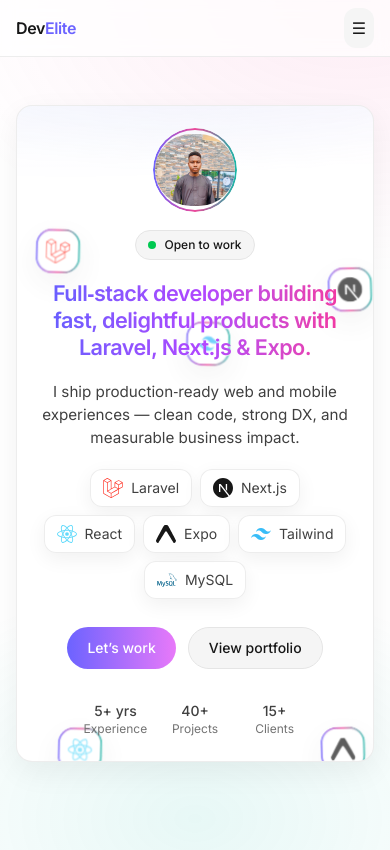
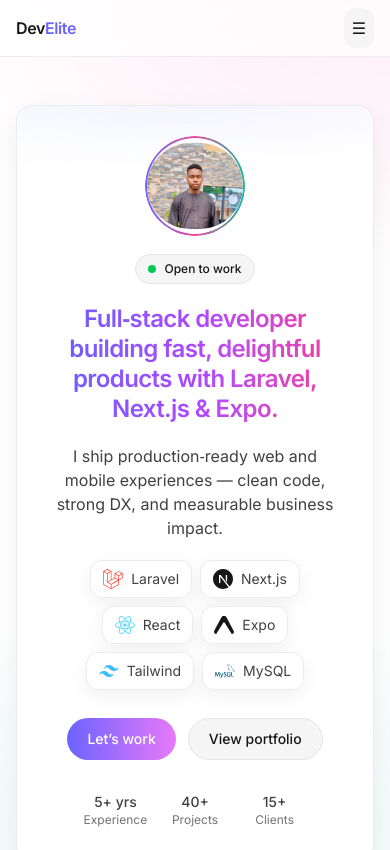
Before and after one commit to Elite4real/dev-elite, a Next.js app: page / in a window 390 px wide. Shown: the top 850 px of the page. Built offline with nearby package versions, Linux system fonts and the light colour scheme.

Commit message:
initial commit

```diff
--- a/components/Hero.tsx
+++ b/components/Hero.tsx
@@ -1,7 +1,7 @@
 "use client";
 
 import Image from "next/image";
-import { motion, useReducedMotion } from "framer-motion";
+import { motion } from "framer-motion";
 import {
   SiLaravel,
   SiNextdotjs,
@@ -10,7 +10,6 @@
   SiTailwindcss,
   SiMysql,
 } from "react-icons/si";
-import { useEffect, useRef, useState } from "react";
 
 type Floater = {
   Icon: React.ComponentType<{ className?: string; style?: React.CSSProperties }>;
@@ -31,77 +30,32 @@
   { Icon: SiMysql,       alt: "MySQL",    color: "#00618A", x: 50, y: 86, dur: 5.4, rev: true },
 ];
 
-function useScrollFloaters(threshold = 80) {
-  const [show, setShow] = useState(true);
-  const raf = useRef<number | null>(null);
-
-  useEffect(() => {
-    const onScroll = () => {
-      if (raf.current) return;
-      raf.current = requestAnimationFrame(() => {
-        const top = window.scrollY || document.documentElement.scrollTop;
-        setShow(top < threshold);
-        if (raf.current) cancelAnimationFrame(raf.current);
-        raf.current = null;
-      });
-    };
-    window.addEventListener("scroll", onScroll, { passive: true });
-    return () => {
-      if (raf.current) cancelAnimationFrame(raf.current);
-      window.removeEventListener("scroll", onScroll);
-    };
-  }, [threshold]);
-
-  return show;
-}
-
 function FloatingIcon({ Icon, alt, color, x, y, dur = 5, rev }: Floater) {
-  const reduceMotion = useReducedMotion();
-
-  const anim = reduceMotion
-    ? { y: 0, rotate: 0, scale: 1 }
-    : { y: [0, rev ? -8 : 8, 0], rotate: [0, rev ? -1.5 : 1.5, 0], scale: [1, 1.02, 1] };
-
-  const transition = reduceMotion
-    ? { duration: 0 }
-    : { duration: dur, repeat: Infinity, ease: "easeInOut" };
-
   return (
     <motion.div
-      className="pointer-events-none absolute flex items-center justify-center rounded-2xl ring-gradient backdrop-blur
-                 shadow-[0_10px_30px_rgba(0,0,0,0.08)]
-                 bg-white/70 dark:bg-neutral-900/60
-                 h-10 w-10 sm:h-11 sm:w-11 lg:h-12 lg:w-12 xl:h-14 xl:w-14
-                 opacity-70 sm:opacity-80 lg:opacity-100"
+      className="pointer-events-none hidden lg:flex absolute items-center justify-center h-12 w-12 xl:h-14 xl:w-14 rounded-2xl ring-gradient p-2 bg-white/80 dark:bg-neutral-900/70 backdrop-blur shadow-[0_10px_30px_rgba(0,0,0,0.08)]"
       style={{ top: `${y}%`, left: `${x}%` }}
-      animate={anim}
-      transition={transition}
+      animate={{ y: [0, rev ? -10 : 10, 0], rotate: [0, rev ? -2 : 2, 0], scale: [1, 1.03, 1] }}
+      transition={{ duration: dur, repeat: Infinity, ease: "easeInOut" }}
       aria-label={alt}
       title={alt}
     >
       <Icon
-        className="h-6 w-6 sm:h-7 sm:w-7 lg:h-8 lg:w-8 text-neutral-900 dark:text-white"
+        className="h-8 w-8 xl:h-9 xl:w-9 text-neutral-900 dark:text-white"
         style={color ? { color } : undefined}
       />
     </motion.div>
   );
 }
 
-
 export default function Hero() {
-  const floatersVisible = useScrollFloaters(80);
-  const reduceMotion = useReducedMotion();
-
   return (
-    <section id="home" className="container-narrow pt-12 relative">
-
-
-
+    <section id="home" className="container-narrow pt-12">
       <div className="card relative overflow-hidden">
-
+        {/* mesh gradient backdrop */}
         <div
           aria-hidden
-          className="pointer-events-none absolute inset-0 opacity-35 sm:opacity-40"
+          className="pointer-events-none absolute inset-0 opacity-40"
           style={{
             background:
               "radial-gradient(900px 240px at 15% -10%, rgba(108,99,255,.18), transparent 60%)," +
@@ -110,28 +64,21 @@
           }}
         />
 
-        {/* floaters container — auto hide/show on scroll */}
-        <motion.div
-          className="absolute inset-0 pointer-events-none"
-          animate={{
-            opacity: floatersVisible || reduceMotion ? 1 : 0,
-            filter: floatersVisible || reduceMotion ? "blur(0px)" : "blur(2px)",
-          }}
-          transition={{ duration: 0.28, ease: "easeOut" }}
-        >
+        {/* floaters */}
+        <div className="absolute inset-0">
           {FLOATERS.map((f) => (
             <FloatingIcon key={f.alt} {...f} />
           ))}
-        </motion.div>
+        </div>
 
         {/* content */}
-        <div className="relative p-6 sm:p-8 md:p-12 flex flex-col items-center text-center gap-5">
+        <div className="relative p-8 md:p-12 flex flex-col items-center text-center gap-5">
           {/* top accent */}
           <div className="absolute inset-x-0 -top-1 h-1 bg-gradient-to-r from-[#6C63FF] via-[#E879F9] to-[#14B8A6] opacity-70" />
 
           {/* avatar */}
           <div className="relative">
-            <div className="h-20 w-20 sm:h-24 sm:w-24 rounded-full ring-gradient" />
+            <div className="h-24 w-24 rounded-full ring-gradient" />
             <Image
               src="/img/elite1.jpg"
               alt="Solomon Elijah Sunday — profile"
@@ -139,7 +86,6 @@
               height={100}
               className="rounded-full absolute inset-0 m-auto object-cover"
               priority
-              sizes="(max-width: 640px) 80px, 100px"
             />
           </div>
 
@@ -151,14 +97,14 @@
 
           {/* headline */}
           <h1
-            className="text-[1.35rem] leading-tight sm:text-2xl md:text-2xl font-semibold tracking-tight max-w-3xl
+            className="text-2xl md:text-2xl font-semibold leading-tight tracking-tight max-w-3xl
                        bg-gradient-to-r from-indigo-500 via-purple-500 to-pink-500
                        bg-clip-text text-transparent drop-shadow-[0_1px_0_rgba(255,255,255,0.6)] dark:drop-shadow-[0_1px_0_rgba(0,0,0,0.6)]"
           >
             Full‑stack developer building fast, delightful products with Laravel, Next.js & Expo.
           </h1>
 
-          <p className="text-[0.95rem] sm:text-base md:text-lg text-neutral-700 dark:text-neutral-300 max-w-2xl">
+          <p className="text-base md:text-lg text-neutral-700 dark:text-neutral-300 max-w-2xl">
             I ship production‑ready web and mobile experiences — clean code, strong DX, and measurable business impact.
           </p>
 
@@ -183,6 +129,7 @@
                 <Icon
                   className="h-5 w-5 text-neutral-900 dark:text-white"
                   style={color ? { color } : undefined}
+                  aria-hidden="true"
                 />
                 <span className="text-sm text-neutral-700 dark:text-neutral-300">{label}</span>
               </span>
```
